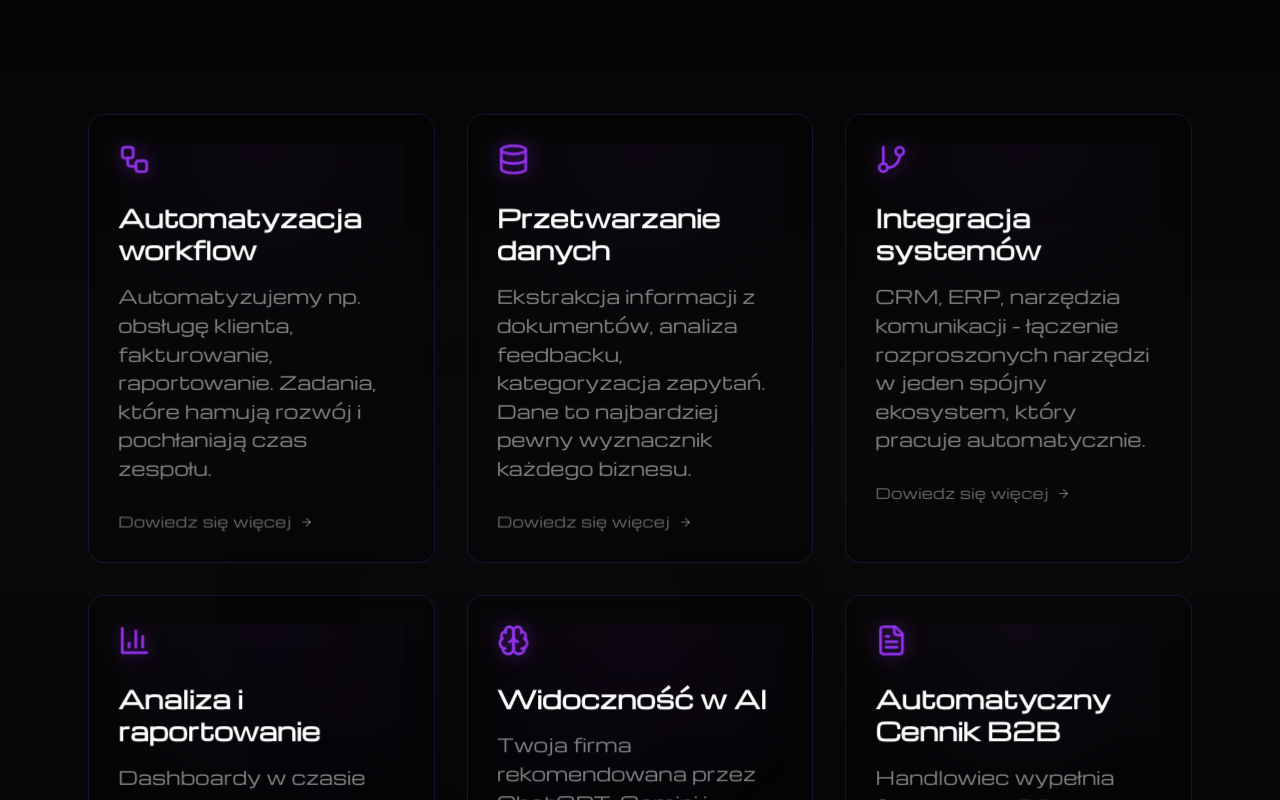
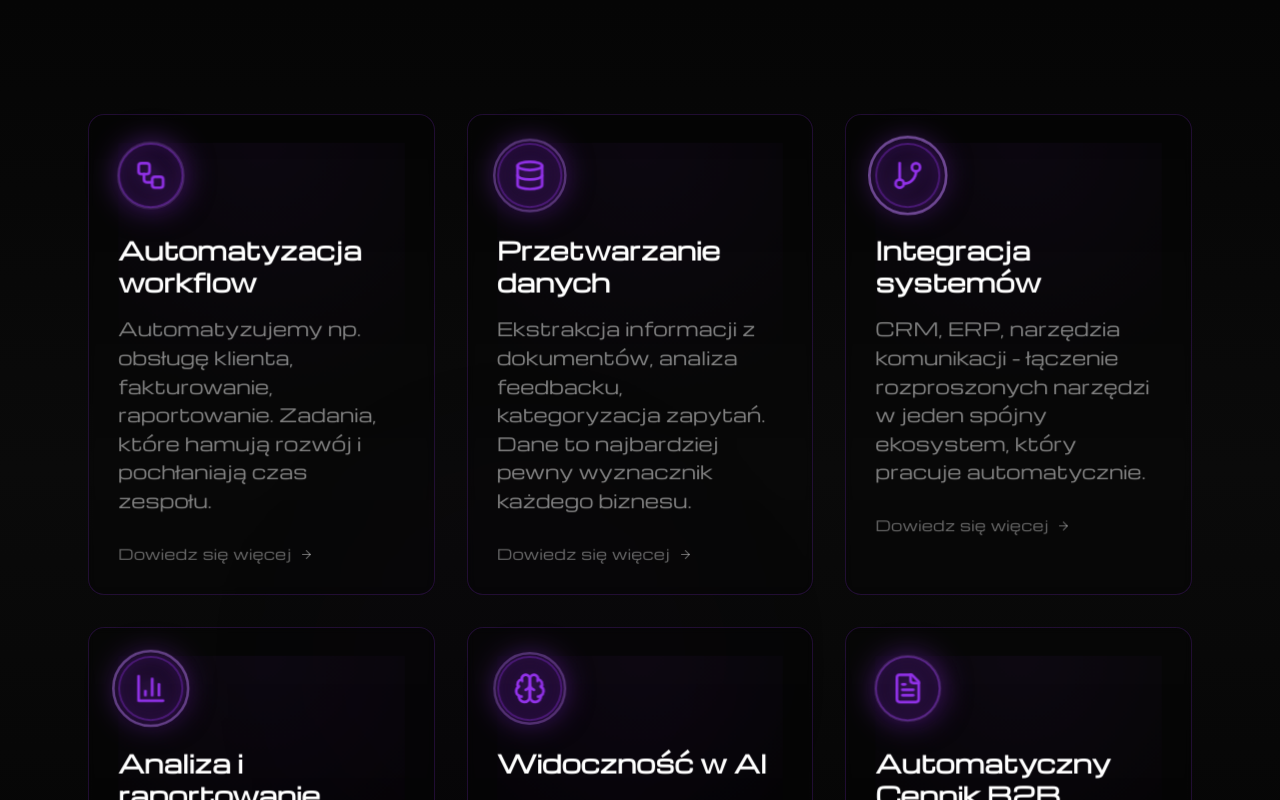
Before and after one commit to clippyt03/futura, a React (Vite) app: page / in a window 1280 px wide. Shown: the part 2400-3200 px from the top of the page. Built offline with nearby package versions, Linux system fonts and the light colour scheme.

Commit message:
Updated Services.tsx

```diff
--- a/src/components/Services.tsx
+++ b/src/components/Services.tsx
@@ -140,10 +140,13 @@ const Services = () => {
                   glowColor="rgba(147,51,234,0.5)"
                 >
                   {/* Icon */}
+                  <div className="mb-6">
                     <motion.div
-                    className="mb-6"
-                    whileHover={{ rotate: 15, scale: 1.2 }}
-                    transition={{ duration: 0.3 }}
+                      className="w-16 h-16 rounded-full border-2 border-purple-500/40 bg-purple-500/10 flex items-center justify-center relative"
+                      whileHover={{ scale: 1.1, borderColor: 'rgba(147,51,234,0.8)' }}
+                      style={{
+                        boxShadow: '0 0 30px rgba(147,51,234,0.5), inset 0 0 20px rgba(147,51,234,0.2)'
+                      }}
                     >
                       <service.icon
                         size={32}
@@ -152,7 +155,21 @@ const Services = () => {
                           filter: 'drop-shadow(0 0 10px rgba(147,51,234,0.6))'
                         }}
                       />
+                      <motion.div
+                        className="absolute inset-0 rounded-full border-2 border-purple-400"
+                        initial={{ scale: 1, opacity: 0 }}
+                        animate={{
+                          scale: [1, 1.3, 1],
+                          opacity: [0, 0.5, 0],
+                        }}
+                        transition={{
+                          duration: 4,
+                          repeat: Infinity,
+                          delay: index * 0.5,
+                        }}
+                      />
                     </motion.div>
+                  </div>
 
                   {/* Content */}
                   <div className="mb-6">
--- a/src/components/WhyFutura.tsx
+++ b/src/components/WhyFutura.tsx
@@ -95,10 +95,13 @@ const WhyFutura = () => {
                 className="group flex flex-col items-center text-center w-full max-w-sm mx-auto pt-10 pb-8 px-8 rounded-2xl bg-black/20 backdrop-blur-sm border border-purple-500/20 hover:border-purple-500/50 transition-all duration-300"
                 variants={cardVariants}
               >
+                <div className="mb-6">
                   <motion.div
-                  className="mb-6"
-                  whileHover={{ rotate: 15, scale: 1.2 }}
-                  transition={{ duration: 0.3 }}
+                    className="w-16 h-16 rounded-full border-2 border-purple-500/40 bg-purple-500/10 flex items-center justify-center relative"
+                    whileHover={{ scale: 1.1, borderColor: 'rgba(147,51,234,0.8)' }}
+                    style={{
+                      boxShadow: '0 0 30px rgba(147,51,234,0.5), inset 0 0 20px rgba(147,51,234,0.2)'
+                    }}
                   >
                     <benefit.icon
                       size={32}
@@ -107,7 +110,21 @@ const WhyFutura = () => {
                         filter: 'drop-shadow(0 0 10px rgba(147,51,234,0.6))'
                       }}
                     />
+                    <motion.div
+                      className="absolute inset-0 rounded-full border-2 border-purple-400"
+                      initial={{ scale: 1, opacity: 0 }}
+                      animate={{
+                        scale: [1, 1.3, 1],
+                        opacity: [0, 0.5, 0],
+                      }}
+                      transition={{
+                        duration: 4,
+                        repeat: Infinity,
+                        delay: index * 0.5,
+                      }}
+                    />
                   </motion.div>
+                </div>
 
                 <h3 className="font-michroma text-xl md:text-2xl font-bold text-white mb-4">
                   {benefit.title}
```
Lines whose indentation alone changed are shown as unchanged.
